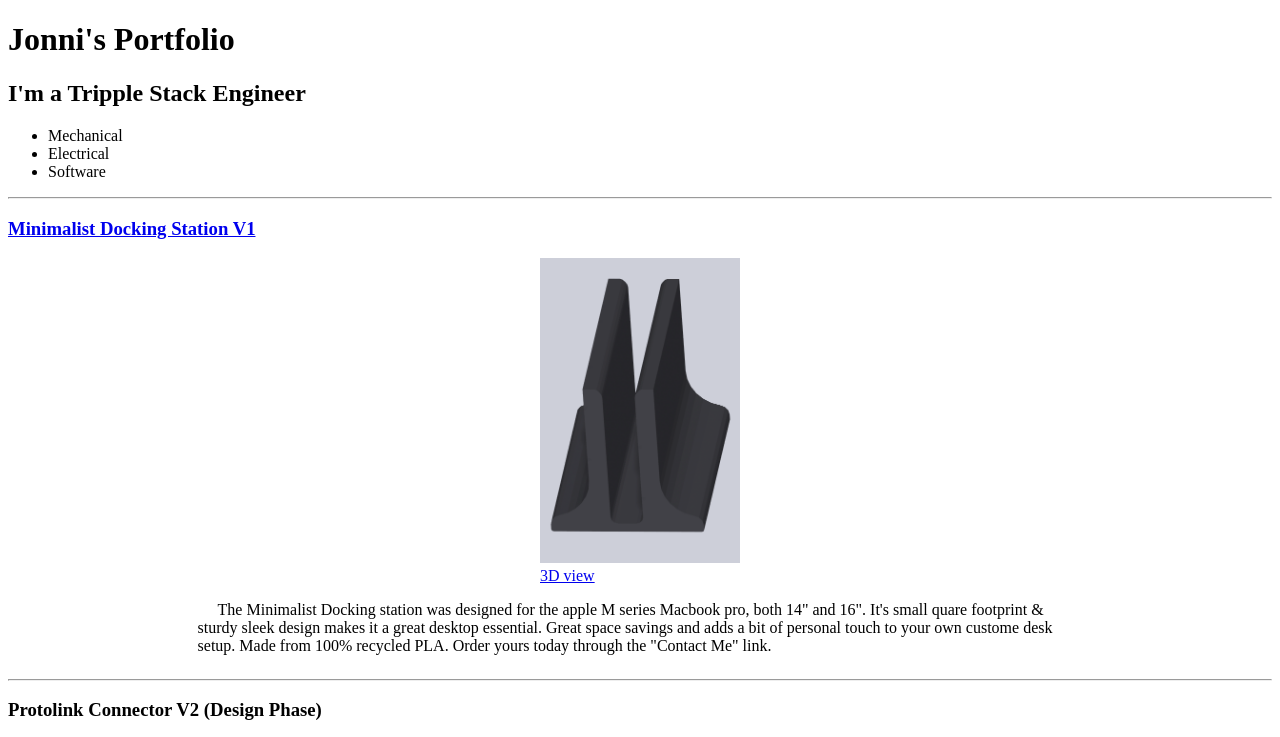
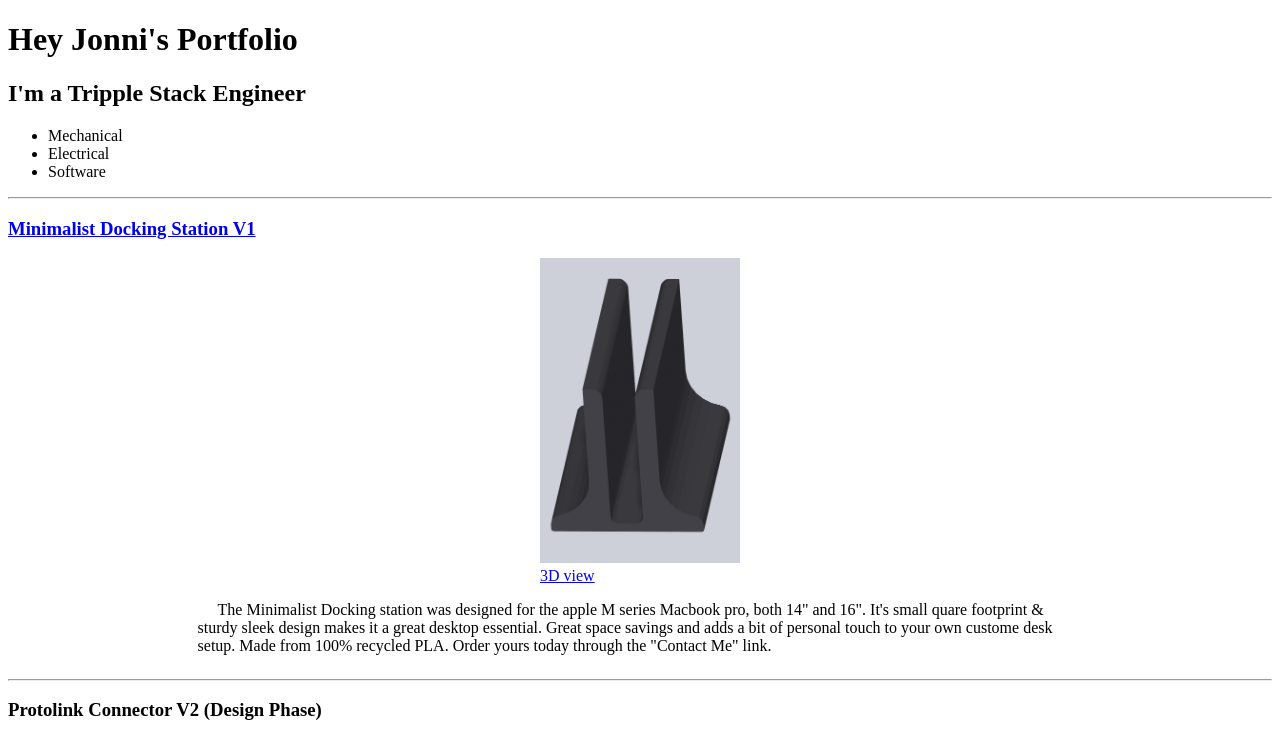
Before and after one commit to JonniiRingo/html-portolio, a plain HTML site: page index.html in a window 1280 px wide. Shown: the top 737 px of the page. Drawn offline with Linux system fonts and the light colour scheme.

Commit message:
update welcome msg

```diff
--- a/index.html
+++ b/index.html
@@ -35,7 +35,7 @@
         <title>Jonnii</title>
     </head>
     <body>
-        <h1>Jonni's Portfolio</h1>
+        <h1>Hey Jonni's Portfolio</h1>
         <h2>I'm a Tripple Stack Engineer</h2>
         <ul>
             <li>Mechanical</li>
```
